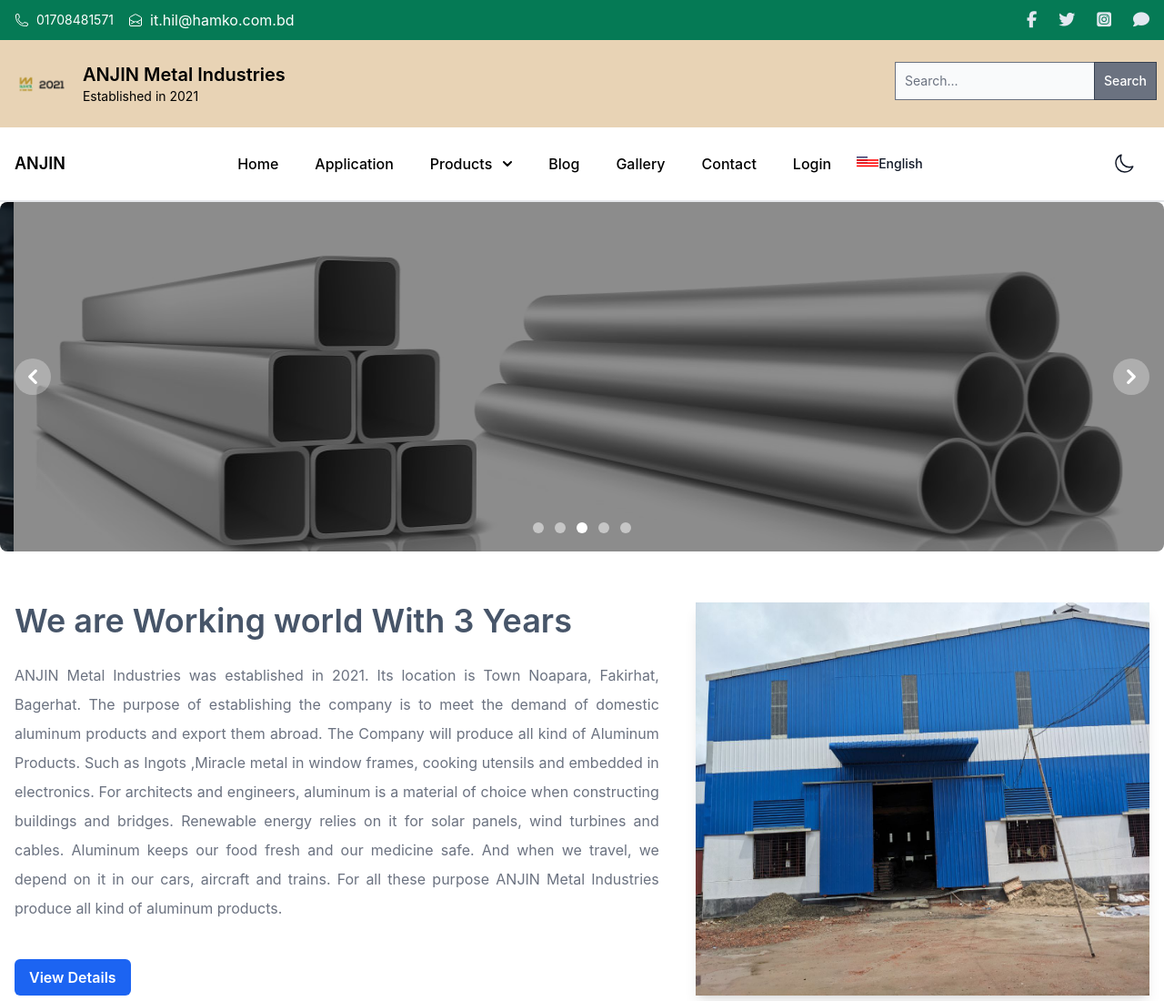
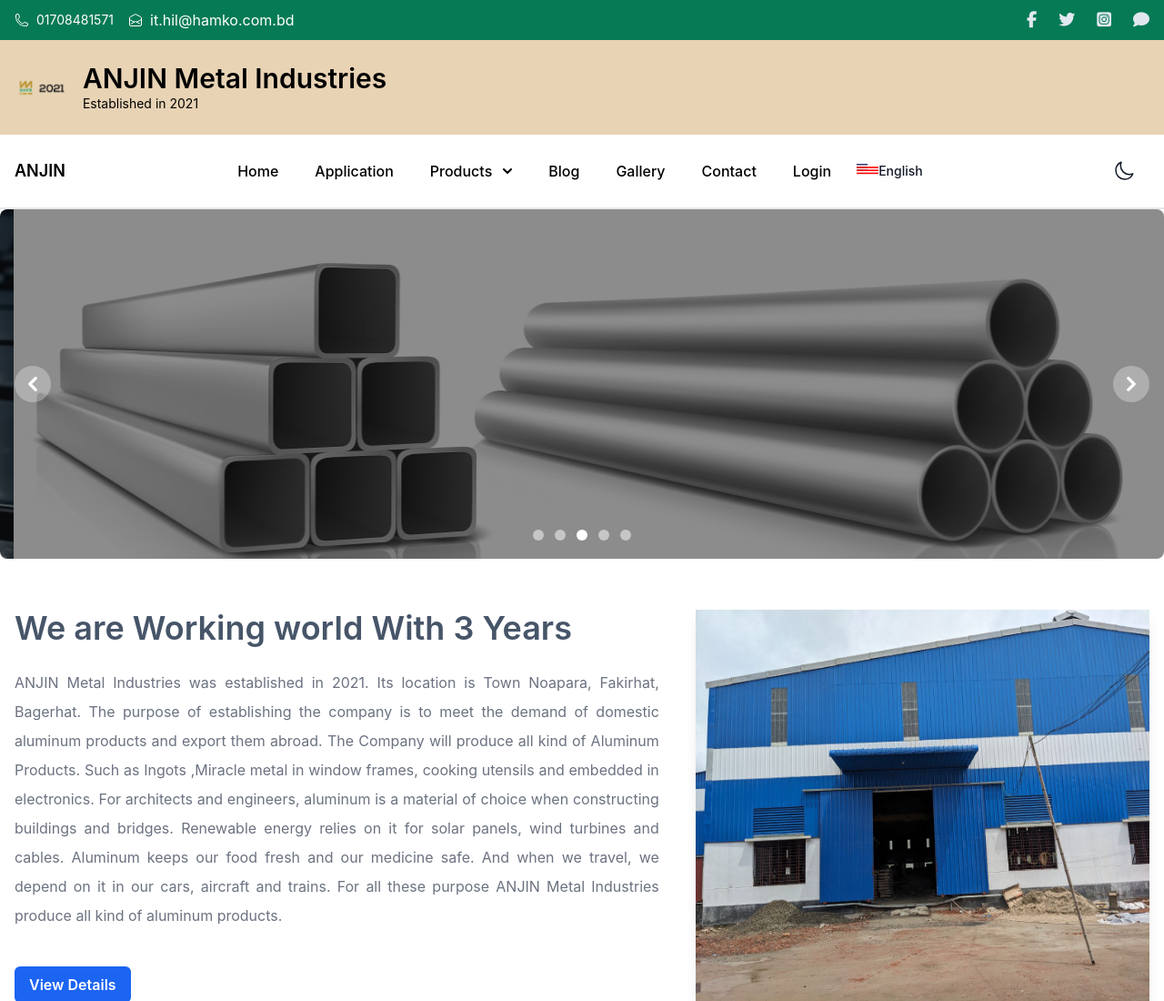
Before and after one commit to masudranaonline/ANJIN-Metal-Industries, a website: page src/index.html in a window 1280 px wide. Shown: the top 1100 px of the page at 91% size. Drawn offline with nearby package versions, Linux system fonts and the light colour scheme.

Commit message:
ANJIN Metal Industries

```diff
--- a/src/index.html
+++ b/src/index.html
@@ -55,11 +55,11 @@
              <div class="md:flex justify-start items-center md:space-x-2">
                 <img src="./images/logo.png" class="h-14 w-auto sm:h-6 mx-auto justify-center" alt="">
                 <div class="md:py-6 text-center">
-                    <a href="#" class="text-xl md:text-xl lg:text-3xl font-semibold">ANJIN Metal Industries</a>
+                    <a href="#" class="text-3xl  font-semibold">ANJIN Metal Industries</a>
                     <p class="text-sm md:text-start">Established in 2021</p>
                 </div>
              </div>
-             <div class="flex justify-center md:gap-4 lg:gap-14 gap-4 py-6">
+             <!-- <div class="flex justify-center md:gap-4 lg:gap-14 gap-4 py-6  ">
               <form>
                 <div class="flex">
                     <label for="location-search" class="mb-2 text-sm font-medium text-gray-900 sr-only dark:text-white">Your Email</label>
@@ -73,7 +73,7 @@
                     </div>
                 </div>
               </form>
-             </div>
+             </div> -->
         </div>
   </section>
 <!--End Heros section-->
```
